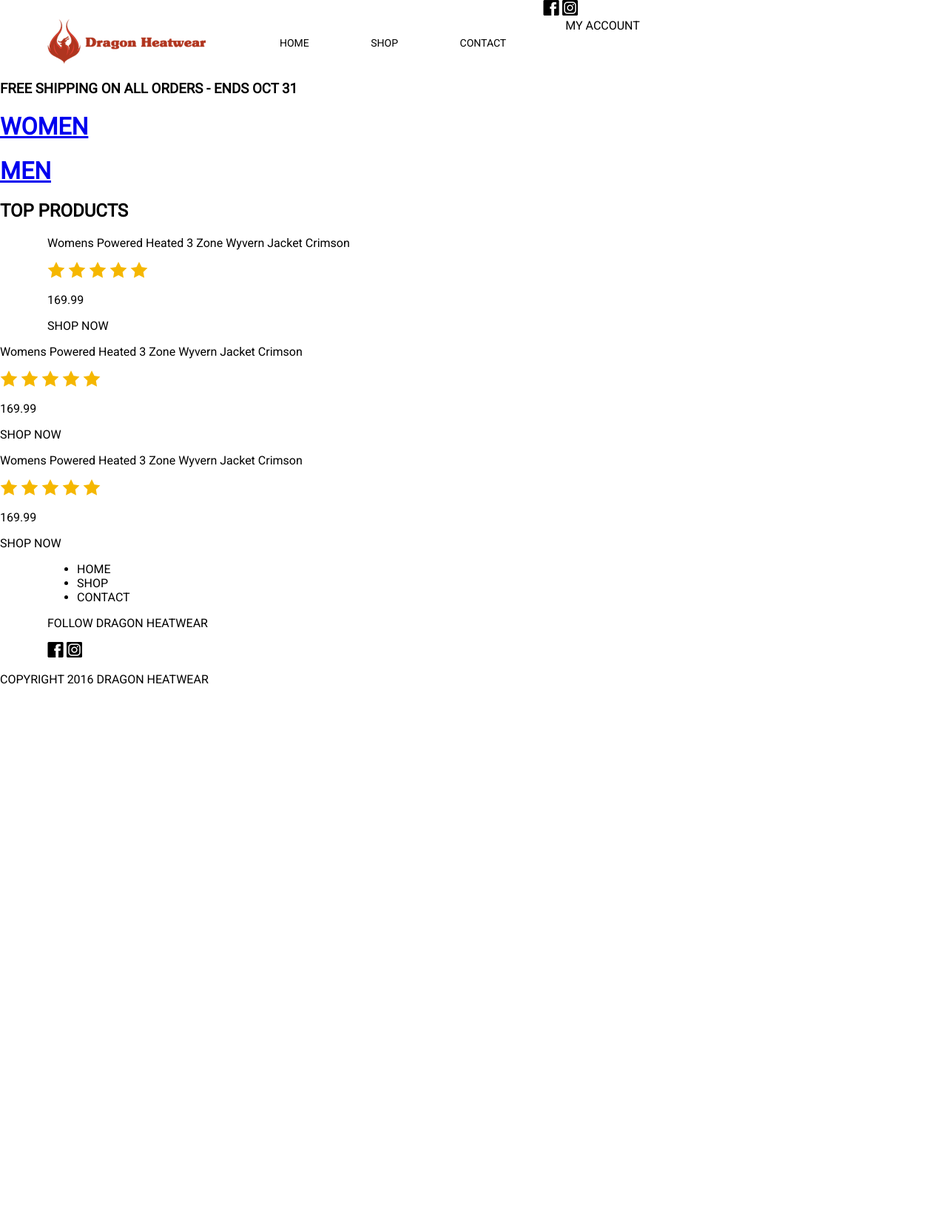
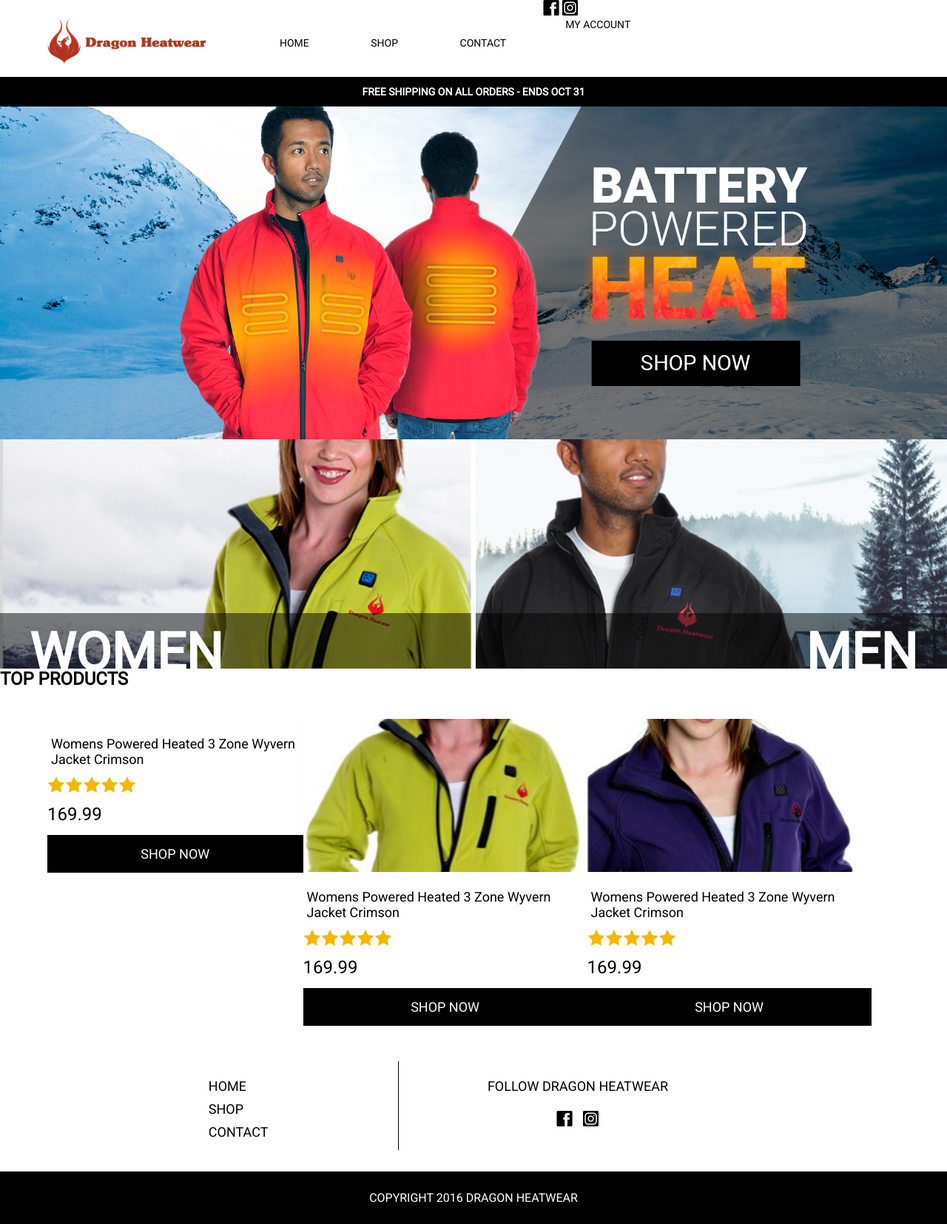
Before and after one commit to kbradenj/Dragon-Heatwear, a PHP site: page /landing-page.php in a window 1280 px wide. Shown: the whole page at 74% size. Before the commit the page ends 925 px from the top, so only its background shows below. Run offline with PHP 8.4, Linux system fonts and the light colour scheme.

Commit message:
added header.php

```diff
--- a/style.css
+++ b/style.css
@@ -16,6 +16,7 @@
     font-family:'roboto', sans-serif;
 }
 
+.clear{clear:both}
 
 .edges{
     width:90%;
@@ -29,6 +30,7 @@
 .nav-links-div{float:left; font-family:'roboto', sans-serif; margin-bottom:40px; padding-top:50px; font-size:14px;}
 
 .nav-links{
+    font-size:14px;
     color:black;
     text-decoration:none;
     padding: 40px;
@@ -37,3 +39,63 @@
 .social-link-div{<div style="float:right; margin-top:-5px;">}
 
 .facebook-icon{padding-left:10px;}
+
+.free-shipping-div{background:black; width:100%;}
+
+.free-shipping-text{font-size:14px; padding:12px; margin-bottom:0; color: white; vertical-align: middle; text-align: center;}
+
+.hero-image{height:450px; background: url(images/main-header.png) no-repeat center; -webkit-background-size: cover; -moz-background-size: cover; -o-background-size: cover; background-size: cover; margin:0;}
+
+.secondary-hero-a{height:310px; width:49.8%; margin-top:2px; float:left; background: url(images/women.png) no-repeat center;-webkit-background-size: cover; -moz-background-size: cover; -o-background-size: cover; background-size: cover; margin:0;}
+
+.gray-transparent-bg{height:75px; margin-top:235px; width:100%; float:left; background: url(images/men-women-bg.png) no-repeat center;-webkit-background-size: cover; -moz-background-size: cover; -o-background-size: cover; background-size: cover;}
+
+.secondary-hero-a-headline{font-size:70px; color:white; margin-top:12px; padding-left:40px; font-weight:900;}
+
+.secondary-hero-b{height:310px;  width:49.8%; margin-top:2px; float:right; background: url(images/men.png) no-repeat center;-webkit-background-size: cover; -moz-background-size: cover; -o-background-size: cover; background-size: cover; margin:0;}
+
+.secondary-hero-b-headline{font-size:70px; color:white; margin-top:12px; text-align:right; padding-right:40px; font-weight:900;}
+
+.top-product-div{width:30%; float:left; padding-top:20px;}
+
+.top-product-image-a{height:207px; float:left; width: 100%; background: url(images/red-wyvern.png) no-repeat center;-webkit-background-size: cover; -moz-background-size: cover; -o-background-size: cover; background-size: cover;}
+
+.top-product-image-b{height:207px; float:left; width: 100%; background: url(images/green-wyvern.png) no-repeat center;-webkit-background-size: cover; -moz-background-size: cover; -o-background-size: cover; background-size: cover;}
+
+.top-product-image-c{height:207px; float:left; width: 100%; background: url(images/plum-wyvern.png) no-repeat center;-webkit-background-size: cover; -moz-background-size: cover; -o-background-size: cover; background-size: cover;}
+
+.top-product-title{width:100%; float:left; font-size:18px; padding:5px;}
+
+.stars-div{width:100%; margin-top:-10px; padding-bottom:15px; float:left;}
+
+.star-img{float:left;}
+
+.top-product-price{font-size:24px; padding-top:15px;}
+
+.top-product-cta-div{width:100%; background:black;}
+
+.top-product-cta-text{color:white; font-size:18px; text-align:center; padding:15px; margin-top:-10px;}
+
+.top-product-separatorswidth:5%; height:270px; float:left;}
+
+.horizontal-decor-line{height:1px; background:black; width:100%; margin-top:10px;}
+
+.footer-div{width:70%; margin:auto; margin-top:30px; background:white;}
+
+.footer-links-ul{width:30%; list-style:none; font-size:18px; font-weight:100; float:left;}
+
+.footer-links-li{padding:5px;}
+
+.footer-vertical-decor-line{width:1px; margin-left:2.45%; margin-right:2.45%; height:120px; background:black; float:left;}
+
+.footer-social-links-div{width:55%; float:left; padding-top:5px;}
+
+.footer-social-links-title{font-size:18px; text-align:center;}
+
+.footer-social-icons-div{text-align:center;}
+
+.footer-social-icon{padding:5px;}
+
+.copyright-div{width:100%; background:black; float:left; margin-top:20px;}
+
+.copyright-text{color:white; text-align:center; padding:10px;}
```
Also changed, not shown: header.php (added, +44 -0 lines).
